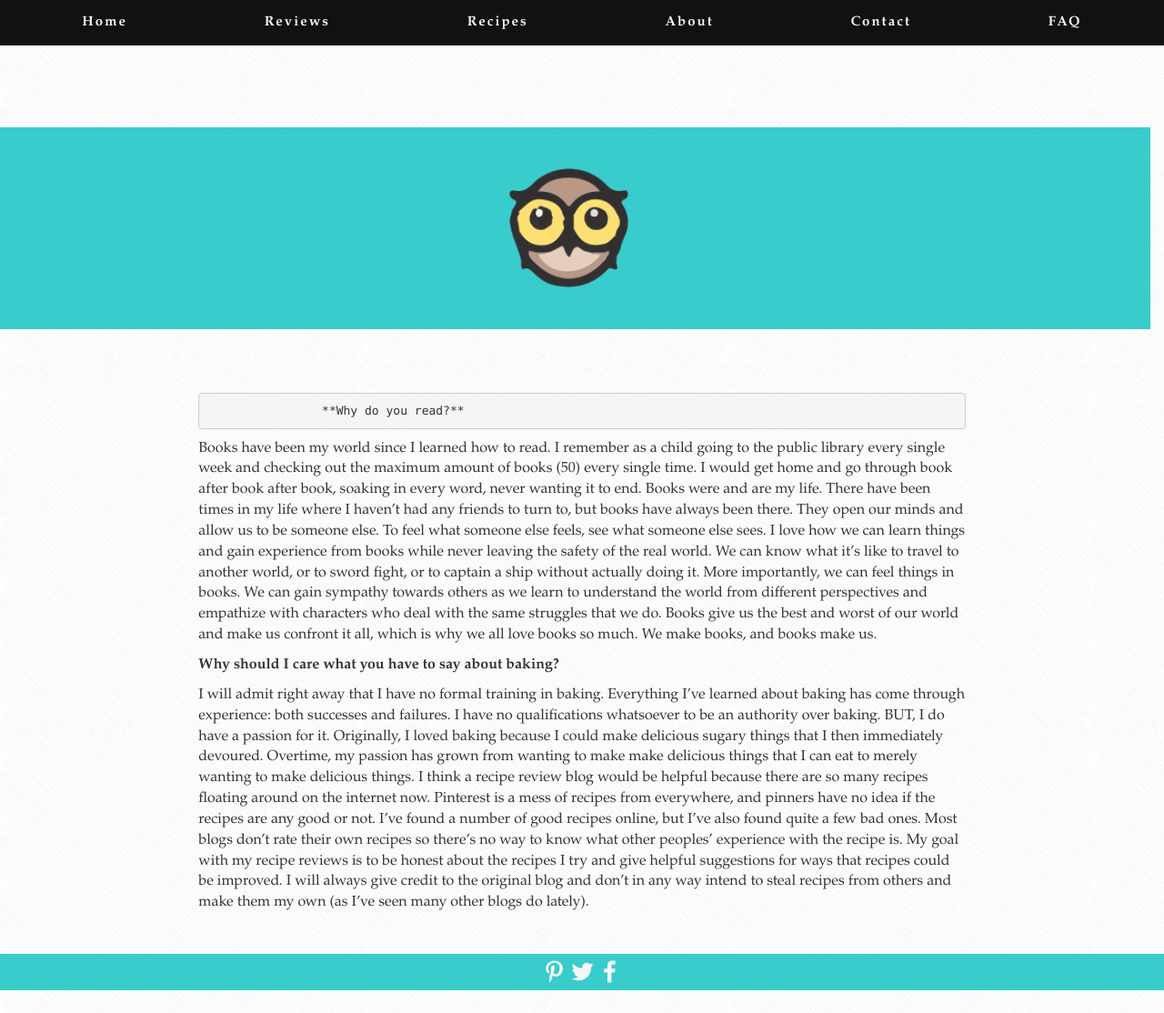
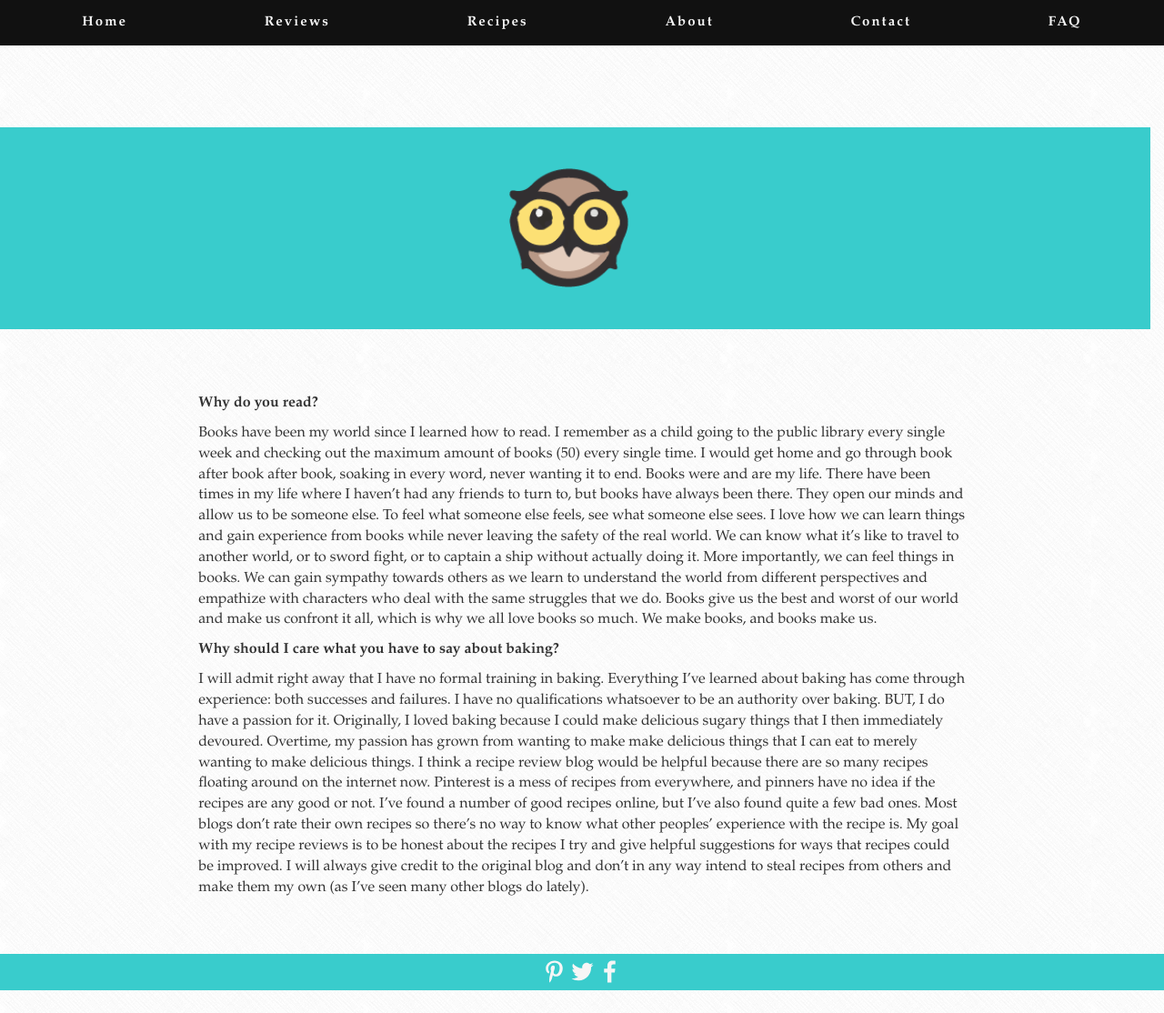
Before and after one commit to stephaniemillar/stephaniemillar.github.io, a Jekyll site: the page built from faq.html, in a window 1280 px wide and 1114 px high. Shown: the whole window at 91% size. Built offline with Jekyll 4.4.1, drawn with Linux system fonts in a browser that asks for light colours; nearby versions of some CDN libraries.

Commit message:
And again

```diff
--- a/faq.html
+++ b/faq.html
@@ -6,9 +6,7 @@ layout: default
 	<h1>{{ page.title }}</h1>
 
 	<div class="entry">
-		{% capture my-include %}
-			{% include faq.md %}
-		{% endcapture %}
-		{{ my-include | markdownify }}
+		{% capture my_include %}{% include faq.md %}{% endcapture %}
+		{{ my_include | markdownify }}
 	</div>
 </article>
```
